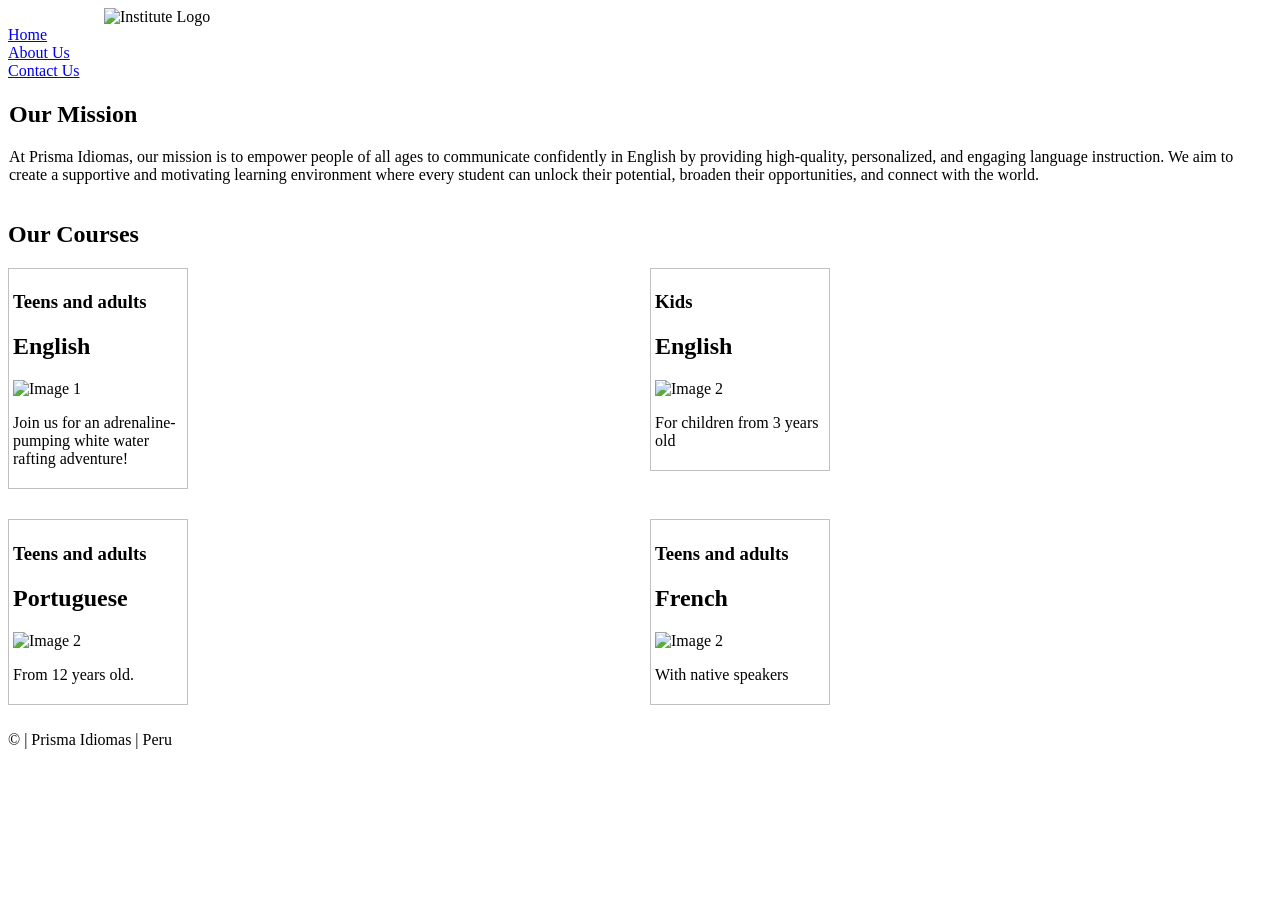
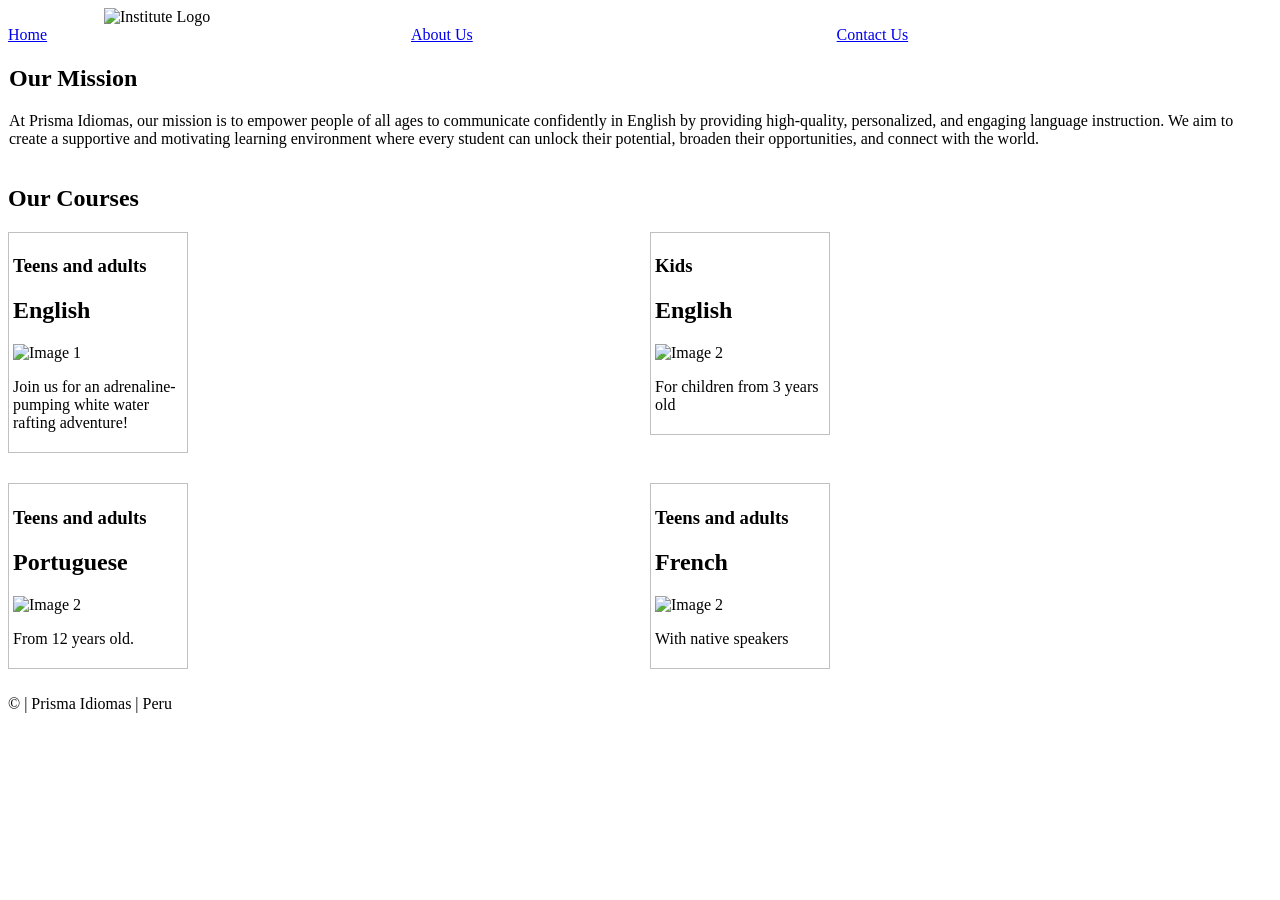

final project

--- a/finalproject/styles/project-large.css
+++ b/finalproject/styles/project-large.css
@@ -11,9 +11,10 @@
       position: relative;
     }
     .hero img {
-      display: block;
       width: 100%;
+      max-width: 100%;
       height: auto;
+      max-height: 600px;
     }
     .hero h1 {
       position: absolute;
@@ -75,7 +76,7 @@
     }
     .about-images {
         display: flex;
-        justify-content: center;
+        flex-direction: row;
         margin-left: 0.5rem;
     }
 	.grid-container {
@@ -91,11 +92,17 @@
         display: none;
     }
     .navigation {
+        display: flex;
         flex-direction: row;
     }
     .navigation a {
         display: block;
         flex: 1 1 auto;
     }
-
+    .navigation a.active {
+        background-color: var(--dark-accent-color);
+        color: var(--accent1-color);
+        font-weight: bold;
+        text-decoration: underline;
+    }
 }
